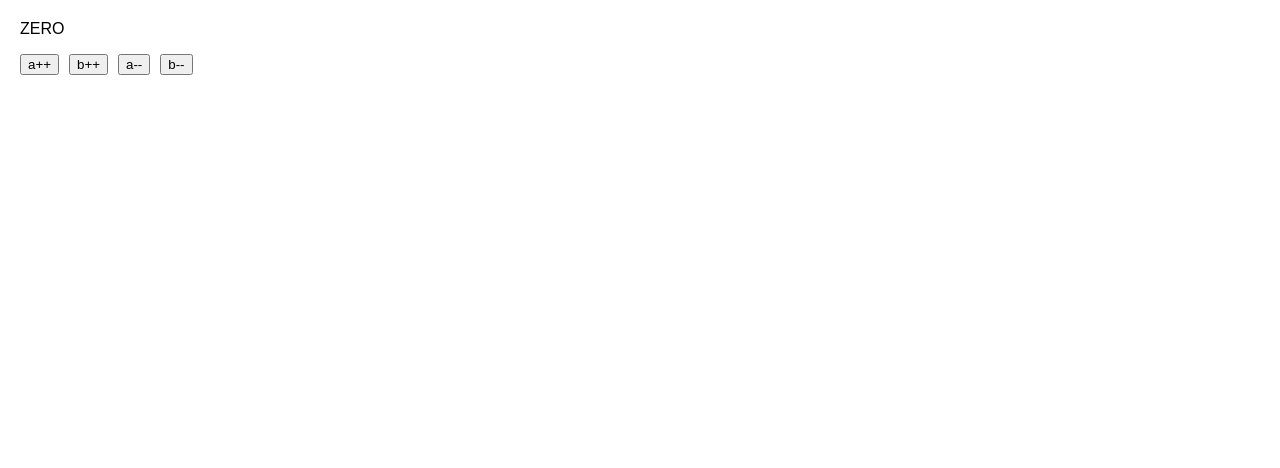
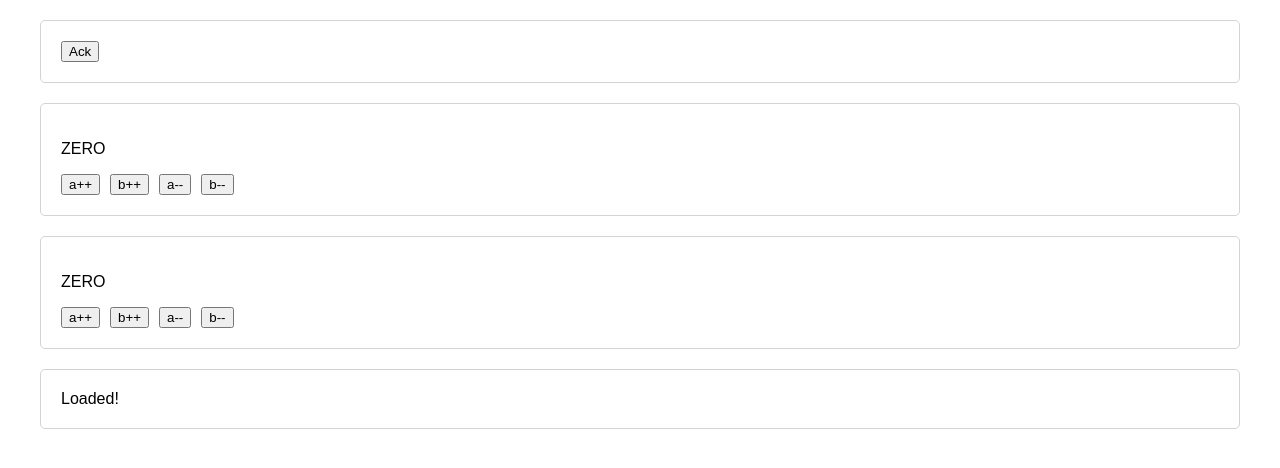
Before and after one commit to scottyantipa/photonic, a React (Create React App) app in the folder example/example-app/: page / in a window 1280 px wide. Shown: the top 468 px of the page. Built offline with nearby package versions, Linux system fonts and the light colour scheme.

Commit message:
Support SFC

```diff
--- a/example/example-app/src/App.js
+++ b/example/example-app/src/App.js
@@ -1,12 +1,40 @@
 import React from 'react';
 
-// import NestedStates from './example-components/NestedStates';
-// import EnumClassic from './example-components/Enum/EnumClassic';
+import NestedStates from './example-components/NestedStates';
+
+import EnumClassic from './example-components/Enum/EnumClassic';
 import EnumPartitioned from './example-components/Enum/EnumPartitioned';
+
+import SFCPartitioned from './example-components/SimpleSFC/Partitioned';
 
 const App = () =>
   <div className="application">
-    <EnumPartitioned />
+    <Card>
+      <NestedStates />
+    </Card>
+    <Card>
+      <EnumPartitioned />
+    </Card>
+    <Card><EnumClassic /></Card>
+    <Card>
+      <SFCPartitioned isLoading={false} />
+    </Card>
   </div>;
 
+const Card = ({ children }) => {
+  return (
+    <div
+      style={{
+        margin: 20,
+        padding: 20,
+        border: '1px solid lightgray',
+        borderRadius: 5
+      }}
+    >
+      {children}
+    </div>
+  );
+};
+
+
 export default App;
--- a/example/example-app/src/example-components/Enum/EnumPartitioned.jsx
+++ b/example/example-app/src/example-components/Enum/EnumPartitioned.jsx
@@ -63,7 +63,8 @@ class EnumPartitioned extends React.Component {
   }
 
   render() {
-    const $p = partitionOn(this);
+    const { props, state } = this;
+    const $p = partitionOn(props, state, this);
 
     return (
       <div>
--- a/example/example-app/src/example-components/NestedStates.jsx
+++ b/example/example-app/src/example-components/NestedStates.jsx
@@ -64,7 +64,10 @@ class NestedStates extends React.Component {
   }
 
   render() {
-    return partitionOn(this)([
+    const { props, state } = this;
+    const $p = partitionOn(props, state, this);
+
+    return $p([
       AckPartition,
       TextPartition
     ]);
--- /dev/null
+++ b/example/example-app/src/example-components/SimpleSFC/Partitioned.jsx
@@ -0,0 +1,24 @@
+import React from 'react';
+import partitionOn from '../../react-partition';
+
+const Loading = () => <span>Loading...</span>;
+const Loaded = () => <span>Loaded!</span>;
+
+const partitions = [
+  {
+    test: ({ props }) => Boolean(props.isLoading),
+    reduce: ({ props }) => ({}),
+    Comp: Loading
+  },
+  {
+    test: ({ props }) => !Boolean(props.isLoading),
+    reduce: ({ props }) => ({}),
+    Comp: Loaded
+  }
+];
+
+const DataLoading = (props) => {
+  return partitionOn(props)(partitions);
+};
+
+export default DataLoading;
--- a/example/example-app/src/react-partition.jsx
+++ b/example/example-app/src/react-partition.jsx
@@ -1,8 +1,7 @@
 import React from 'react';
 
-const render = (partition, self) => {
+const render = (partition, props, state, self) => {
   const { test, reduce, Comp } = partition;
-  const { props, state } = self;
   if (test({ props, state, self })) {
     const subProps = reduce({ props, state, self });
     return <Comp {...subProps} />;
@@ -11,21 +10,21 @@ const render = (partition, self) => {
   }
 };
 
-const processEnum = (partitions, self) => {
+const processEnum = (partitions, props, state, self) => {
   for (let idx in partitions) {
-    const rendered = render(partitions[idx], self);
+    const rendered = render(partitions[idx], props, state, self);
     if (rendered) return rendered;
   }
   console.warn('Did not find component to render from partition set: ', partitions);
   return undefined;
 }
 
-const partitionOn = (self) => {
+const partitionOn = (props, state, self) => {
   return (partition) => {
     return Array.isArray(partition) ?
-      processEnum(partition, self)
+      processEnum(partition, props, state, self)
       :
-      render(partition, self);
+      render(partition, props, state, self);
   };
 };
 
```
Also changed, not shown: 1 other file (tests, documents, lock files or other folders).
